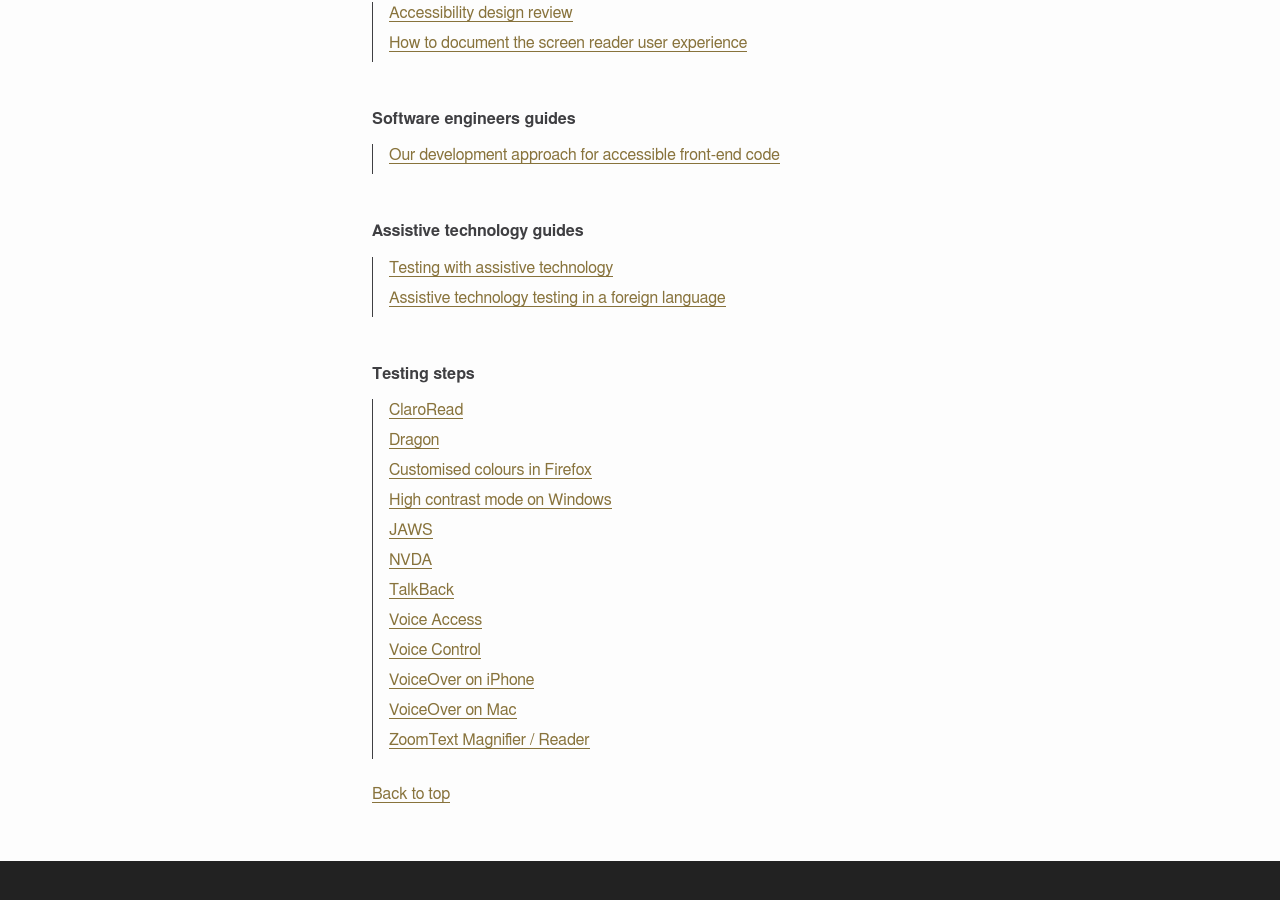
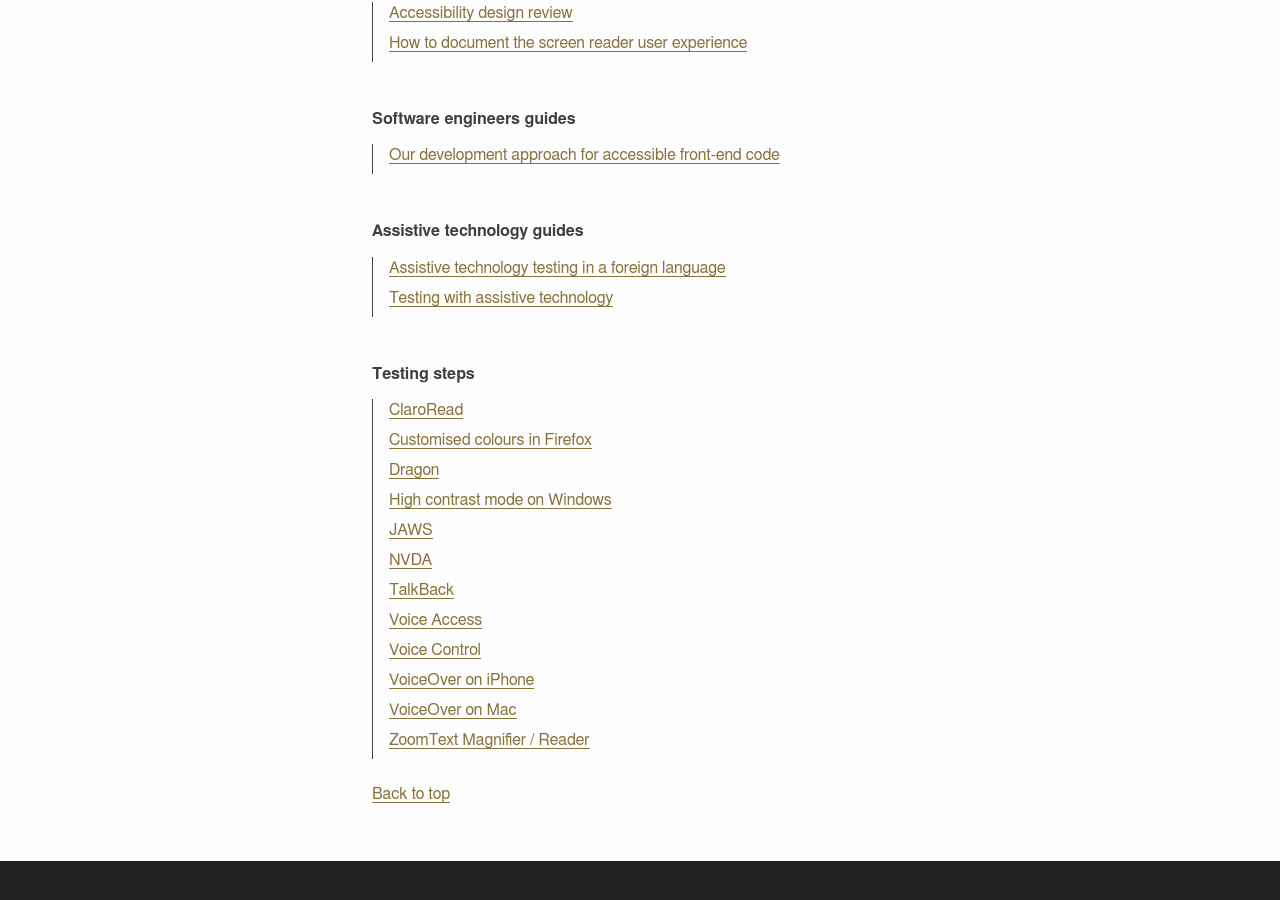
Before and after one commit to bbc/accessibility-news-and-you, a Jekyll site: the page index.html, which Jekyll copies as it is, in a window 1280 px wide and 900 px high, scrolled down 445 px. Built offline with Jekyll 4.4.1, drawn with Linux system fonts in a browser that asks for light colours.

Commit message:
Re-order items alphabetically

```diff
--- a/index.html
+++ b/index.html
@@ -46,8 +46,8 @@
             <nav class="page-contents" role="navigation" aria-label="Assistive technology guides">
                 <h2 class="page-contents_h2">Assistive technology guides</h2>
                 <ul role="list">
+                    <li role="listitem"><a href="https://bbc.github.io/accessibility-news-and-you/assistive-technology/assistive-technology-testing-in-a-foreign-language.html">Assistive technology testing in a foreign language</a></li>
                     <li role="listitem"><a href="https://bbc.github.io/accessibility-news-and-you/assistive-technology/testing.html">Testing with assistive technology</a></li>
-                    <li role="listitem"><a href="https://bbc.github.io/accessibility-news-and-you/assistive-technology/assistive-technology-testing-in-a-foreign-language.html">Assistive technology testing in a foreign language</a></li>
                 </ul>
             </nav>
 
@@ -55,8 +55,8 @@
                 <h2 class="page-contents_h2">Testing steps</h2>
                 <ul role="list">
                     <li role="listitem"><a href="https://bbc.github.io/accessibility-news-and-you/assistive-technology/testing-steps/claroread-windows.html">ClaroRead</a></li>
+                    <li role="listitem"><a href="https://bbc.github.io/accessibility-news-and-you/checklist/how-to/colour-preferences-firefox-mac.html">Customised colours in Firefox</a></li>
                     <li role="listitem"><a href="https://bbc.github.io/accessibility-news-and-you/assistive-technology/testing-steps/dragon-windows.html">Dragon</a></li>
-                    <li role="listitem"><a href="https://bbc.github.io/accessibility-news-and-you/checklist/how-to/colour-preferences-firefox-mac.html">Customised colours in Firefox</a></li>
                     <li role="listitem"><a href="https://bbc.github.io/accessibility-news-and-you/checklist/how-to/high-contrast-mode-windows.html">High contrast mode on Windows</a></li>
                     <li role="listitem"><a href="https://bbc.github.io/accessibility-news-and-you/assistive-technology/testing-steps/jaws-windows.html">JAWS</a></li>
                     <li role="listitem"><a href="https://bbc.github.io/accessibility-news-and-you/assistive-technology/testing-steps/nvda-windows.html">NVDA</a></li>
```
